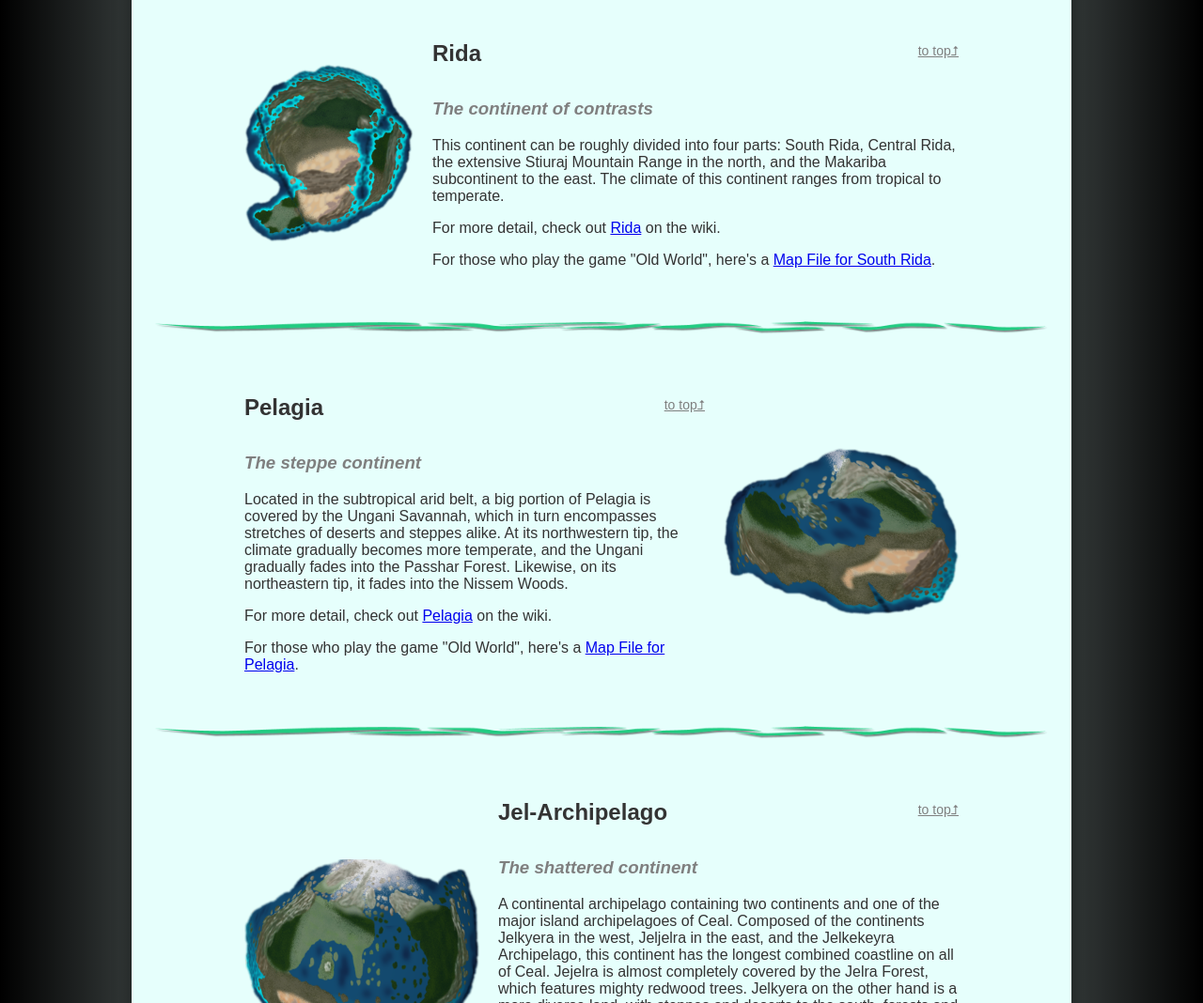
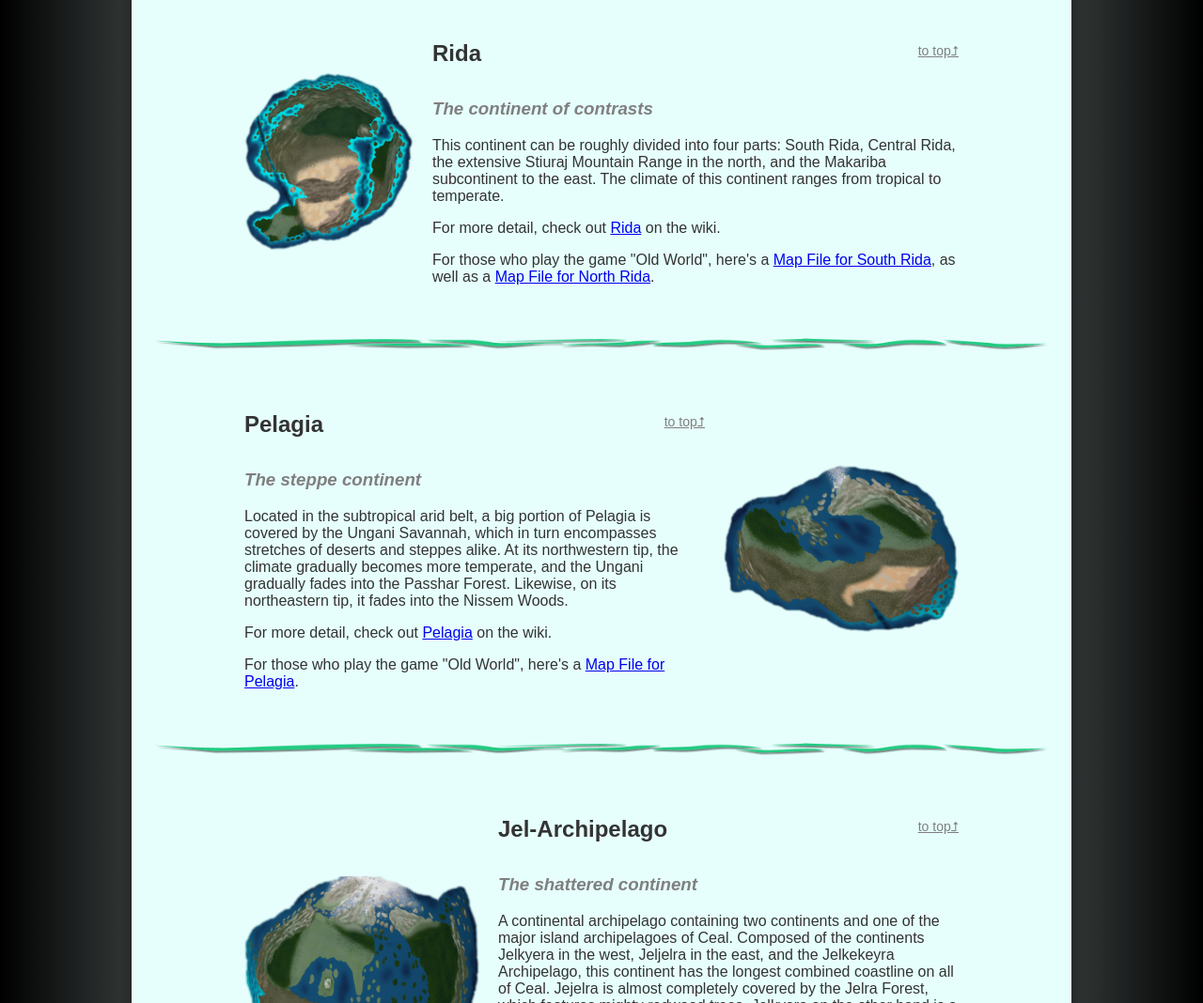
Before and after one commit to KiraResari/tri-tail-website, a plain HTML site: page Ceal/World/world.html in a window 1280 px wide. Shown: the part 1457-2525 px from the top of the page at 94% size. Drawn offline with Linux system fonts and the light colour scheme.

Commit message:
Updated South Rida map and added North Rida map

```diff
--- a/Ceal/World/world.html
+++ b/Ceal/World/world.html
@@ -124,7 +124,8 @@
                                 ranges from tropical to temperate.</p>
                             <p>For more detail, check out <a href="https://ceal.fandom.com/wiki/Rida"
                                     target="_blank">Rida</a> on the wiki.</p>
-                            <p>For those who play the game "Old World", here's a <a href="South_Rida.zip">Map File for South Rida</a>.</p>
+                            <p>For those who play the game "Old World", here's a <a href="South_Rida.zip">Map File for
+                                    South Rida</a>, as well as a <a href="North_Rida.zip">Map File for North Rida</a>.</p>
                         </div>
                     </div>
                 </div>
@@ -150,7 +151,8 @@
                                 northeastern tip, it fades into the Nissem Woods. </p>
                             <p>For more detail, check out <a href="https://ceal.fandom.com/wiki/Pelagia"
                                     target="_blank">Pelagia</a> on the wiki.</p>
-                            <p>For those who play the game "Old World", here's a <a href="Pelagia.zip">Map File for Pelagia</a>.</p>
+                            <p>For those who play the game "Old World", here's a <a href="Pelagia.zip">Map File for
+                                    Pelagia</a>.</p>
                         </div>
                         <img src="pelagia.png" alt="A picture of the continent of Pelagia">
                     </div>
@@ -180,7 +182,8 @@
                                 north. </p>
                             <p>For more detail, check out the <a href="https://ceal.fandom.com/wiki/Jel-Archipelago"
                                     target="_blank">Jel-Archipelago</a> on the wiki.</p>
-                                    <p>For those who play the game "Old World", here's a <a href="Jelkyera.zip">Map File for Jelkyera</a>.</p>
+                            <p>For those who play the game "Old World", here's a <a href="Jelkyera.zip">Map File for
+                                    Jelkyera</a>.</p>
                         </div>
                     </div>
                 </div>
```
Also changed, not shown: 2 other files.
